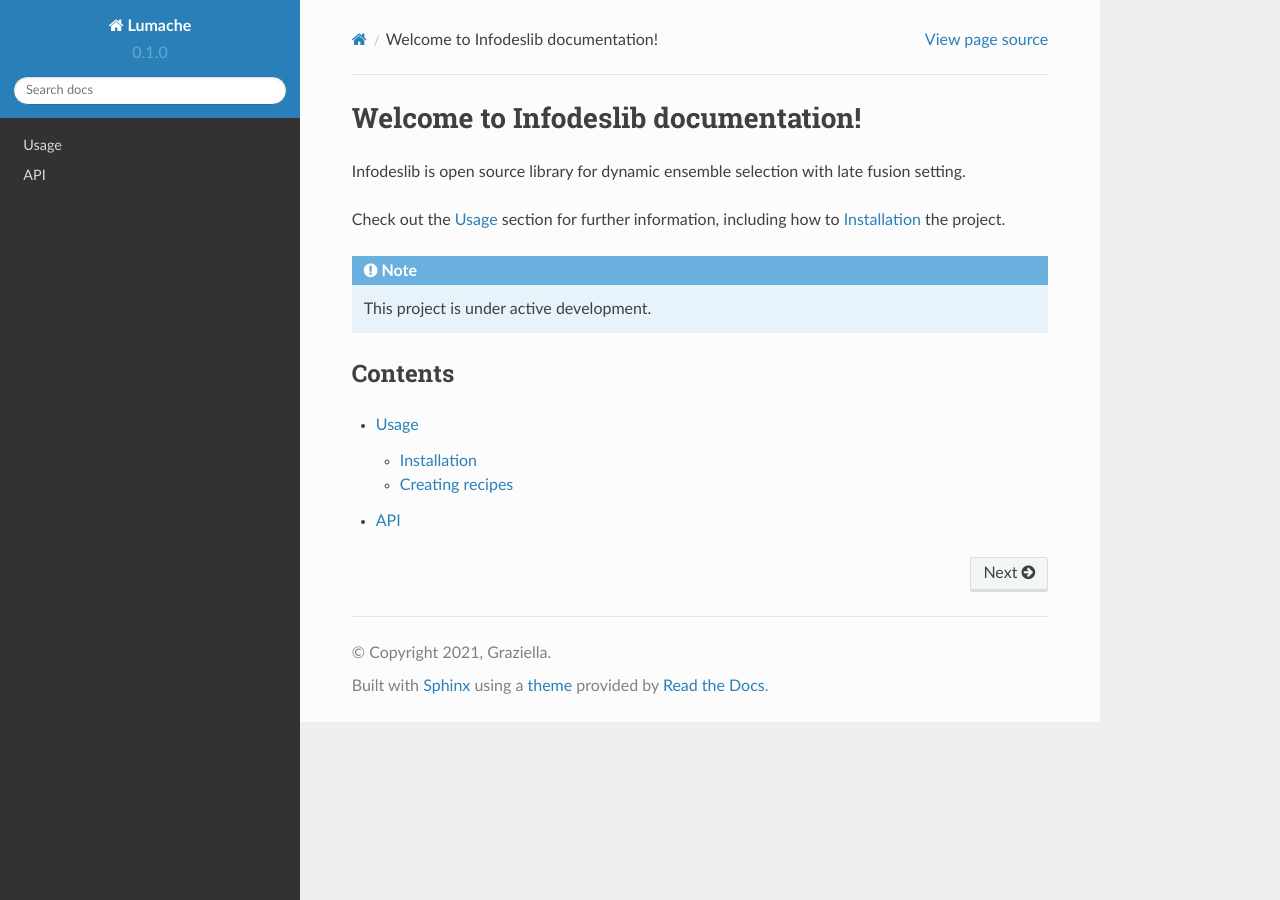
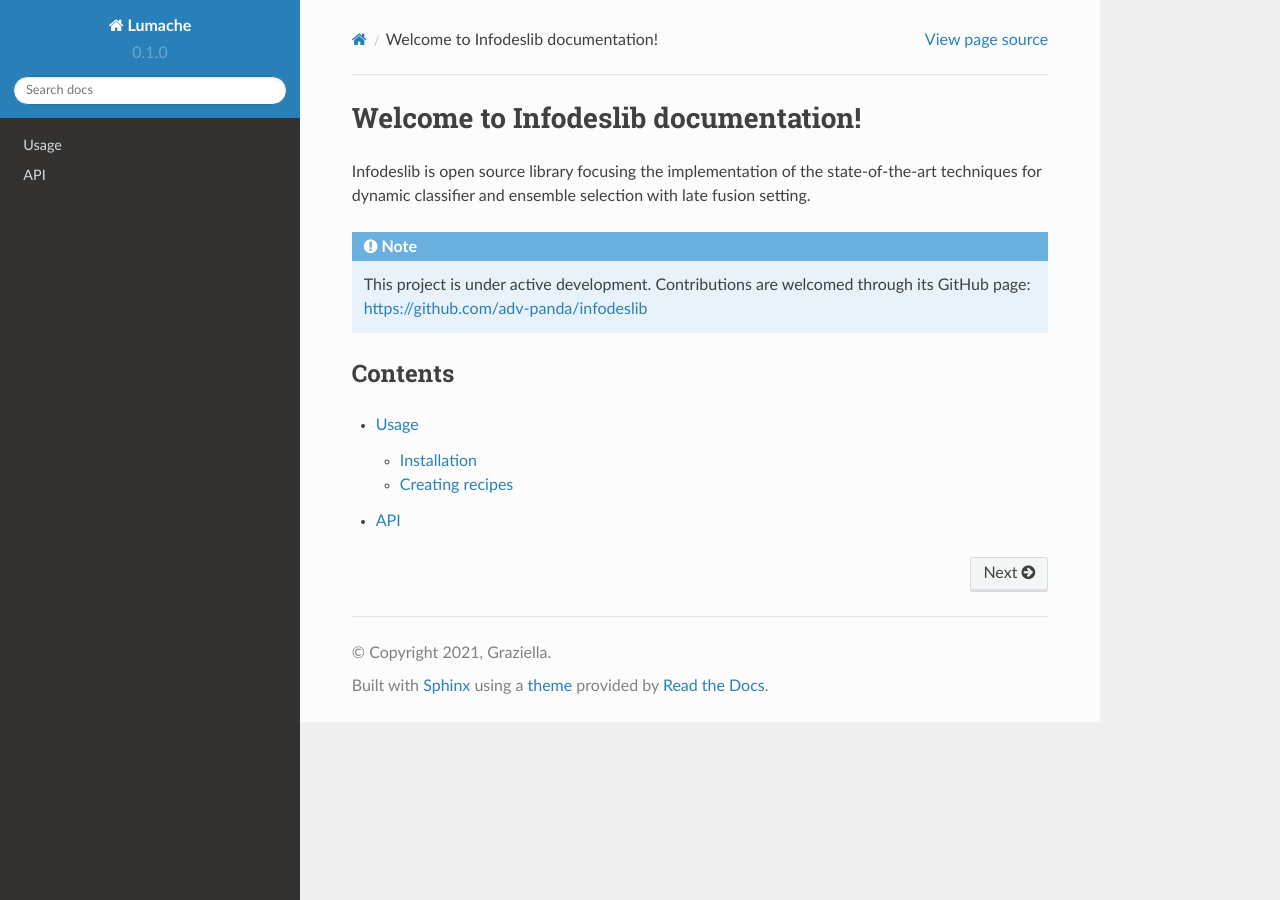
Before and after one commit to fukashi-hatake/test, a Sphinx documentation site: the page built from docs/source/index.rst, in a window 1280 px wide. Built offline with Sphinx 7.4.7 and the Read the Docs theme 2.0.0, drawn with Linux system fonts in a browser that asks for light colours.

Commit message:
Update index.rst

```diff
--- a/docs/source/index.rst
+++ b/docs/source/index.rst
@@ -1,14 +1,11 @@
 Welcome to Infodeslib documentation!
 ===================================
 
-Infodeslib is open source library for dynamic ensemble selection with late fusion setting.
-
-Check out the :doc:`usage` section for further information, including
-how to :ref:`installation` the project.
+Infodeslib is open source library focusing the implementation of the state-of-the-art techniques for dynamic classifier and ensemble selection with late fusion setting.
 
 .. note::
 
-   This project is under active development.
+   This project is under active development. Contributions are welcomed through its GitHub page: https://github.com/adv-panda/infodeslib
 
 Contents
 --------
```
